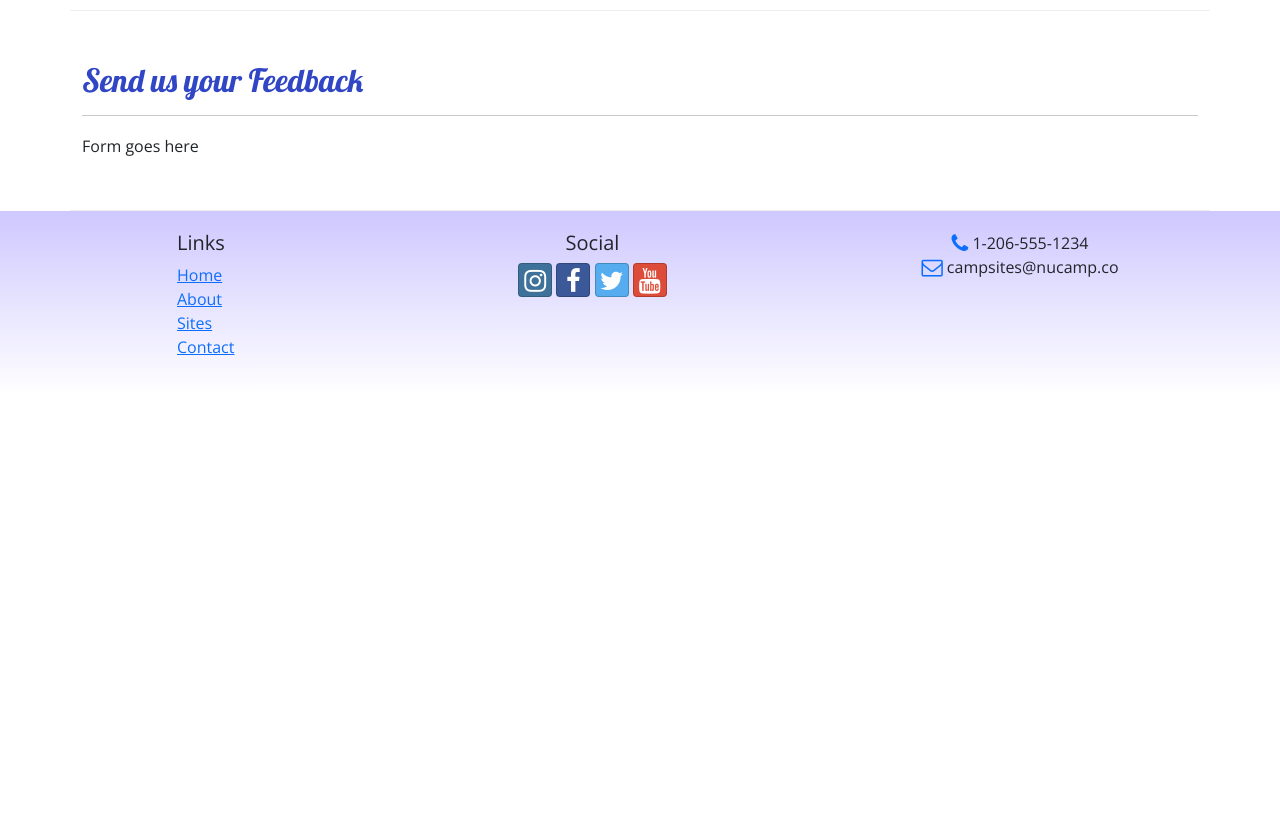
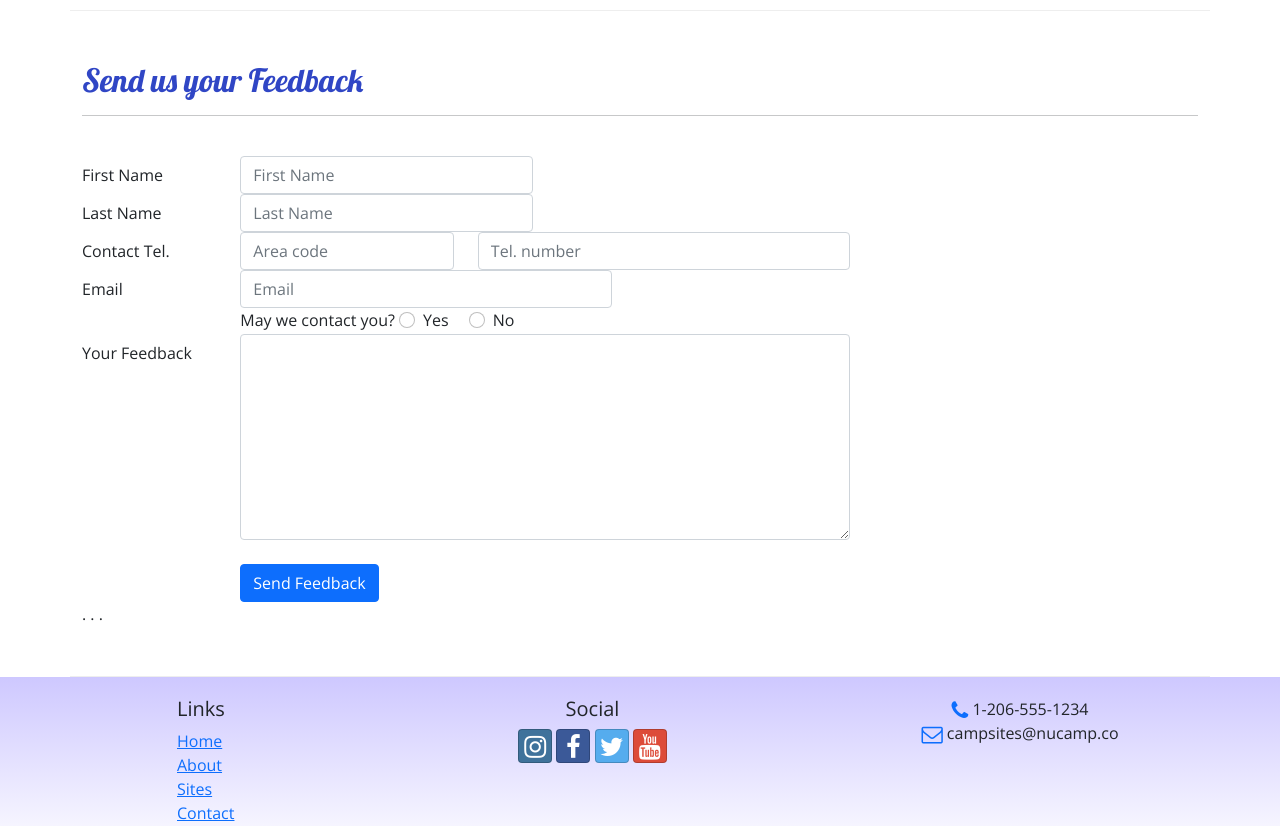
Before and after one commit to Eddie-Reta/Bootstrap-Project, a website: page contactUs.html in a window 1280 px wide. Shown: the part 540-1366 px from the top of the page. Before the commit the page ends 935 px from the top, so only its background shows below. Drawn offline with nearby package versions, Linux system fonts and the light colour scheme.

Commit message:
Created form on contact page and added bootstrap styling  to the form

```diff
--- a/contactUs.html
+++ b/contactUs.html
@@ -86,7 +86,62 @@
                 <hr />
             </div>
             <div class="col-md-10">
-                Form goes here
+
+                <br>
+                    <div class="form-group row">
+                        <label for="firstName" class="col-md-2 col-form-label">First Name</label>
+                        <div class="col-md-4">
+                            <input type="text" id="firstName" name="firstName" placeholder="First Name" class="form-control" />
+                        </div>
+                    </div>
+                    <div class="form-group row">
+                        <label for="lastName" class="col-md-2 col-form-label">Last Name</label>
+                        <div class="col-md-4">
+                            <input type="text" id="lastName" name="lastName" placeholder="Last Name" class="form-control" />
+                        </div>
+                    </div>
+                    <div class="form-group row">
+                        <label for="areaCode" class="col-md-2 col-form-label">Contact Tel.</label>
+                        <div class="col-5 col-md-3">
+                            <input type="tel" class="form-control" id="areaCode" name="areaCode" placeholder="Area code" />
+                        </div>
+                        <div class="col-5">
+                            <input type="tel" class="form-control" name="telNum" placeholder="Tel. number" />
+                        </div>
+                    </div>
+                    <div class="form-group row">
+                        <label for="email" class="col-md-2 col-form-label">Email</label>
+                        <div class="col-md-5">
+                            <input type="email" class="form-control" id="email" name="email" placeholder="Email" />
+                        </div>
+                    </div>
+                    <div class="form-group row">
+                        <div class="col offset-md-2">
+                            May we contact you?
+                            <div class="form-check form-check-inline">
+                                <input type="radio" class="form-check-input" id="contactYes" name="contactRadios" value="yes" />
+                                <label for="contactYes" class="form-check-label">Yes</label>
+                            </div>
+                            <div class="form-check form-check-inline">
+                                <input type="radio" class="form-check-input" id="contactNo" name="contactRadios" value="no" />
+                                <label for="contactNo" class="form-check-label">No</label>
+                            </div>
+                        </div>
+                    </div>
+                    <div class="form-group row">
+                        <label for="feedback" class="col-md-2 col-form-label">Your Feedback</label>
+                        <div class="col-md-8">
+                            <textarea class="form-control" id="feedback" name="feedback" rows="8"></textarea>
+                        </div>
+                    </div>
+                </br>
+                    <div class="form-group row">
+                        <div class="offset-md-2 col-md-10">
+                            <button class="btn btn-primary" type="submit">Send Feedback</button>
+                        </div>
+                    </div>
+                </form>
+. . .
             </div>
        </div>
 
```
